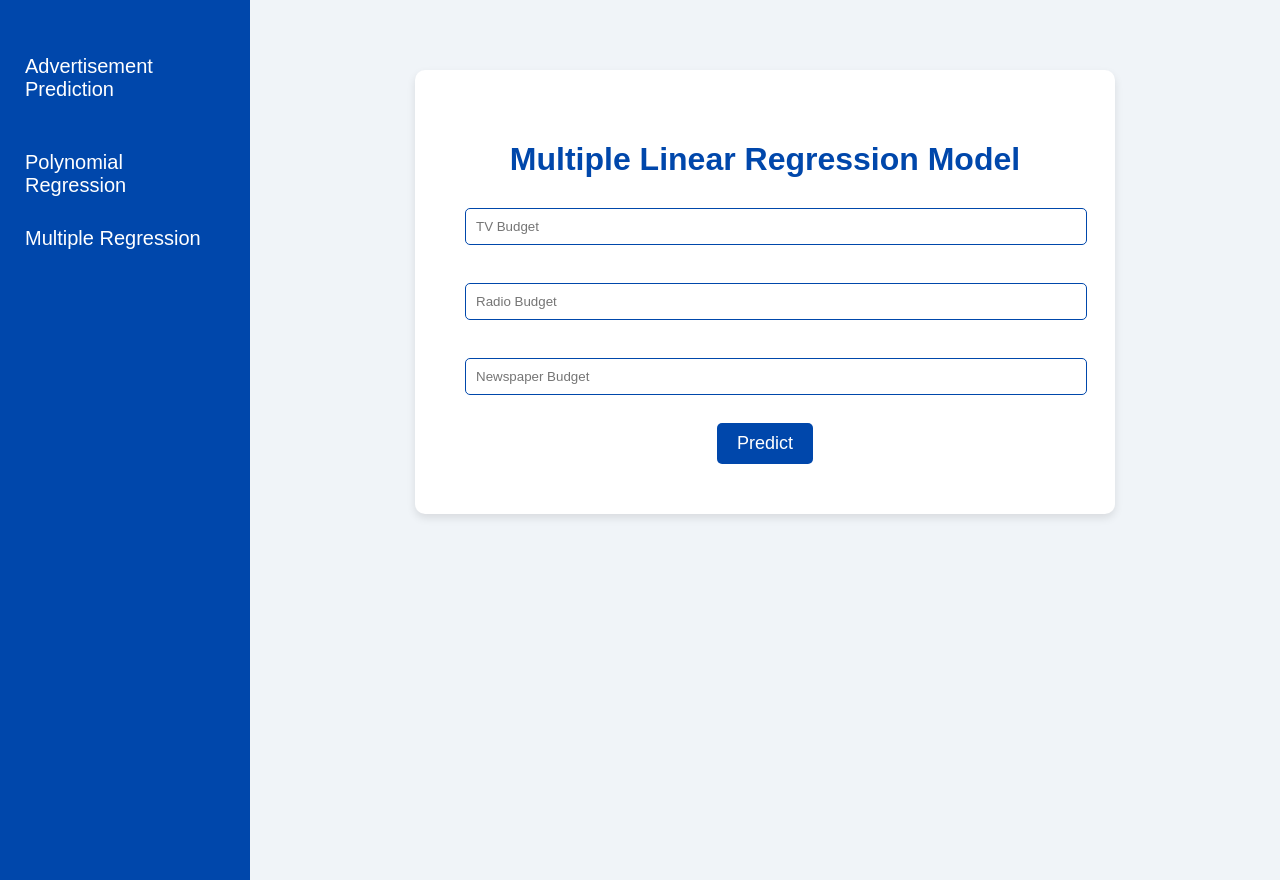
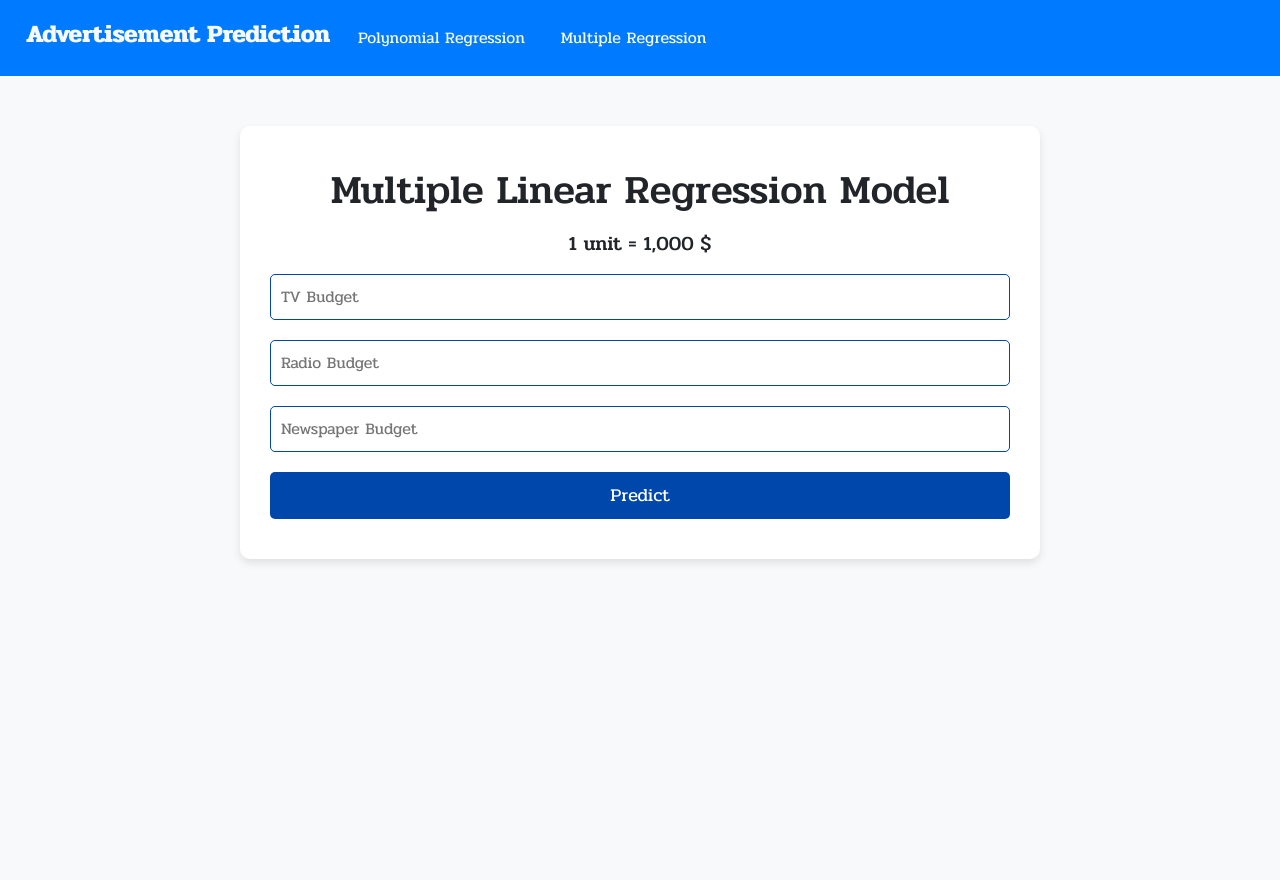
Before and after one commit to Pavarit2546/Advertisement_Prediction, a Django app: page /multi/ in a window 1280 px wide. Run offline with Django 5.2, Linux system fonts and the light colour scheme; parts of the project's set-up code (start-up, migrations or seed data) failed here and were passed over; some libraries are stand-ins or nearby versions.

Commit message:
แก้  UI

```diff
--- a/Advertising_app/templates/Multi_index.html
+++ b/Advertising_app/templates/Multi_index.html
@@ -5,17 +5,18 @@
 {% block header %}Multiple Linear Regression Model{% endblock %}
 
 {% block content %}
-    <form method="post" >
+    <h5>1 unit = 1,000 $</h5>
+    <form method="post">
         {% csrf_token %}
-        <input type="text" name="Tv" placeholder="TV Budget"> <br><br>
-        <input type="text" name="Radio" placeholder="Radio Budget"> <br><br>
-        <input type="text" name="Newspaper" placeholder="Newspaper Budget"> <br><br>
+        <input type="text" name="Tv" placeholder="TV Budget">
+        <input type="text" name="Radio" placeholder="Radio Budget">
+        <input type="text" name="Newspaper" placeholder="Newspaper Budget">
         <input type="submit" value="Predict">
     </form>
 
     {% if result %}
         <div class="result">
-            <h2>Result: {{ result }}</h2>
+            <h2>{{ result }}</h2>
         </div>
     {% endif %}
 {% endblock %}
--- a/Advertising_app/templates/base.html
+++ b/Advertising_app/templates/base.html
@@ -3,88 +3,49 @@
 <head>
     <meta charset="UTF-8">
     <meta name="viewport" content="width=device-width, initial-scale=1.0">
+    <link href="https://stackpath.bootstrapcdn.com/bootstrap/4.5.2/css/bootstrap.min.css" rel="stylesheet">
+    <link href="https://fonts.googleapis.com/css2?family=Pridi:wght@200;300;400;500;600;700&display=swap" rel="stylesheet">
     <title>{% block title %}Regression Prediction{% endblock %}</title>
     <style>
         body {
-            font-family: Arial, sans-serif;
-            background-color: #f0f4f8;
-            margin: 0;
-            padding: 0;
-        }
-
-        /* เมนูบาร์ด้านซ้าย */
-        .sidebar {
-            height: 100%;
-            width: 250px;
-            position: fixed;
-            top: 0;
-            left: 0;
-            background-color: #0047ab;
-            padding-top: 20px;
-        }
-
-        .sidebar a {
-            padding: 15px 25px;
-            text-decoration: none;
-            font-size: 20px;
-            color: white;
-            display: block;
-        }
-
-        .sidebar a:hover {
-            background-color: #003377;
-        }
-
-        /* ส่วนคอนเทนต์ */
-        .content {
-            margin-left: 250px;
-            padding: 20px;
+            font-family: 'Pridi', sans-serif;
+            background-color: #f8f9fa;
         }
 
         .container {
-            max-width: 600px;
+            max-width: 800px;
             margin: 50px auto;
             background-color: white;
-            padding: 50px;
+            padding: 30px;
             border-radius: 10px;
             box-shadow: 0 4px 8px rgba(0, 0, 0, 0.1);
             text-align: center;
         }
 
-        h1 {
-            color: #0047ab;
-            font-size: 32px;
-            margin-bottom: 20px;
-        }
-        h2 {
-            padding: 15px 25px;
-            text-decoration: none;
-            font-size: 20px;
-            color: #0047ab;
-            display: block;
-        }
-        p {
-            padding: 15px 25px;
-            text-decoration: none;
-            font-size: 20px;
-            color: white;
-            display: block;
-        }
-
-        form input[type="text"] {
+        form input[type="text"], form input[type="submit"] {
             width: 100%;
             padding: 10px;
             margin: 10px 0;
             border-radius: 5px;
             border: 1px solid #0047ab;
         }
+        h1{
+            padding: 10px;
+        }
+        h1.navbar-brand {
+            font-size: 25px;
+            font-weight: bold;
+
+        }
+
+        li {
+            padding: 10px;
+        }
 
         form input[type="submit"] {
             background-color: #0047ab;
             color: white;
-            padding: 10px 20px;
             border: none;
-            border-radius: 5px;
             cursor: pointer;
             font-size: 18px;
         }
@@ -99,25 +60,49 @@
             color: #0047ab;
             font-weight: bold;
         }
+
+        @media (max-width: 768px) {
+            .container {
+                margin: 20px auto;
+                padding: 20px;
+            }
+
+            form input[type="text"], form input[type="submit"] {
+                font-size: 16px;
+                padding: 8px;
+            }
+
+            .result {
+                font-size: 20px;
+            }
+        }
     </style>
 </head>
 <body>
-    <!-- เมนูบาร์ด้านซ้าย -->
-    <div class="sidebar">
-        <p>Advertisement Prediction</p>
-        <a href="{% url 'poly_index' %}">Polynomial Regression</a>
-        <a href="{% url 'multi_index' %}">Multiple Regression</a>
+    <nav class="navbar navbar-expand-lg navbar-light bg-primary">
+        <h1 class="navbar-brand text-light mx-auto">Advertisement Prediction</h1>
+        <div class="collapse navbar-collapse">
+            <ul class="navbar-nav">
+                <li class="nav-item">
+                    <a class="nav-link text-light text-center" href="{% url 'poly_index' %}">Polynomial Regression</a>
+                </li>
+                <li class="nav-item">
+                    <a class="nav-link text-light text-center" href="{% url 'multi_index' %}">Multiple Regression</a>
+                </li>
+            </ul>
         </div>
+    </nav>
 
-    <!-- ส่วนคอนเทนต์ -->
-    <div class="content">
     <div class="container">
         <h1>{% block header %}Regression Prediction{% endblock %}</h1>
 
-            <!-- เนื้อหาที่แตกต่างของแต่ละหน้า -->
+        <!-- Dynamic content here -->
         {% block content %}
         {% endblock %}
     </div>
-    </div>
+
+    <script src="https://code.jquery.com/jquery-3.5.1.slim.min.js"></script>
+    <script src="https://cdn.jsdelivr.net/npm/@popperjs/core@2.11.6/dist/umd/popper.min.js"></script>
+    <script src="https://stackpath.bootstrapcdn.com/bootstrap/4.5.2/js/bootstrap.min.js"></script>
 </body>
 </html>
--- a/Advertising_app/views.py
+++ b/Advertising_app/views.py
@@ -41,8 +41,9 @@ def Polynomial(request):
             prediction = model_poly.predict(df_trans)
             #test_df.to_csv('Test_data.csv', index=False)
             train_df.to_csv('Train_data.csv', index=False)
+            print(type(prediction[0]))
             context = {
-                'result': f"Predicted sales: {prediction[0]:.2f} thousands"
+                'result': f"Predicted sales: {prediction[0]*1000:,.2f} $"
             }
             return render(request, "Poly_index.html", context)
 
@@ -72,7 +73,7 @@ def Multiple_Linear(request):
             prediction = model_muti.predict(df_input)
 
             context = {
-                'result': f"Predicted sales: {prediction[0]:.2f} thousands"
+                'result': f"Predicted sales: {prediction[0]*1000:,.2f} $"
             }
             return render(request, "Multi_index.html", context)
 
```
Also changed, not shown: Advertising_app/templates/Poly_index.html (+5 -4 lines). Lines whose indentation alone changed are shown as unchanged.
